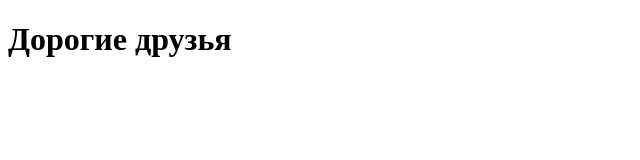
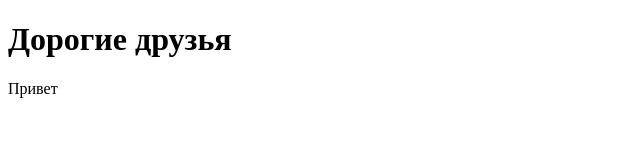
Before and after one commit to kova7chuk/project, a plain HTML site: page index.html in a window 1280 px wide. Shown: the full height of the page, 0-640 px from the left. Drawn offline with Linux system fonts and the light colour scheme.

Commit message:
aded span

```diff
--- a/index.html
+++ b/index.html
@@ -10,6 +10,7 @@
 
 <body>
     <h1 class="heading">Дорогие друзья</h1>
+    <span class="clas">Привет</span>
     <script src="script.js"></script>
 </body>
 
```
